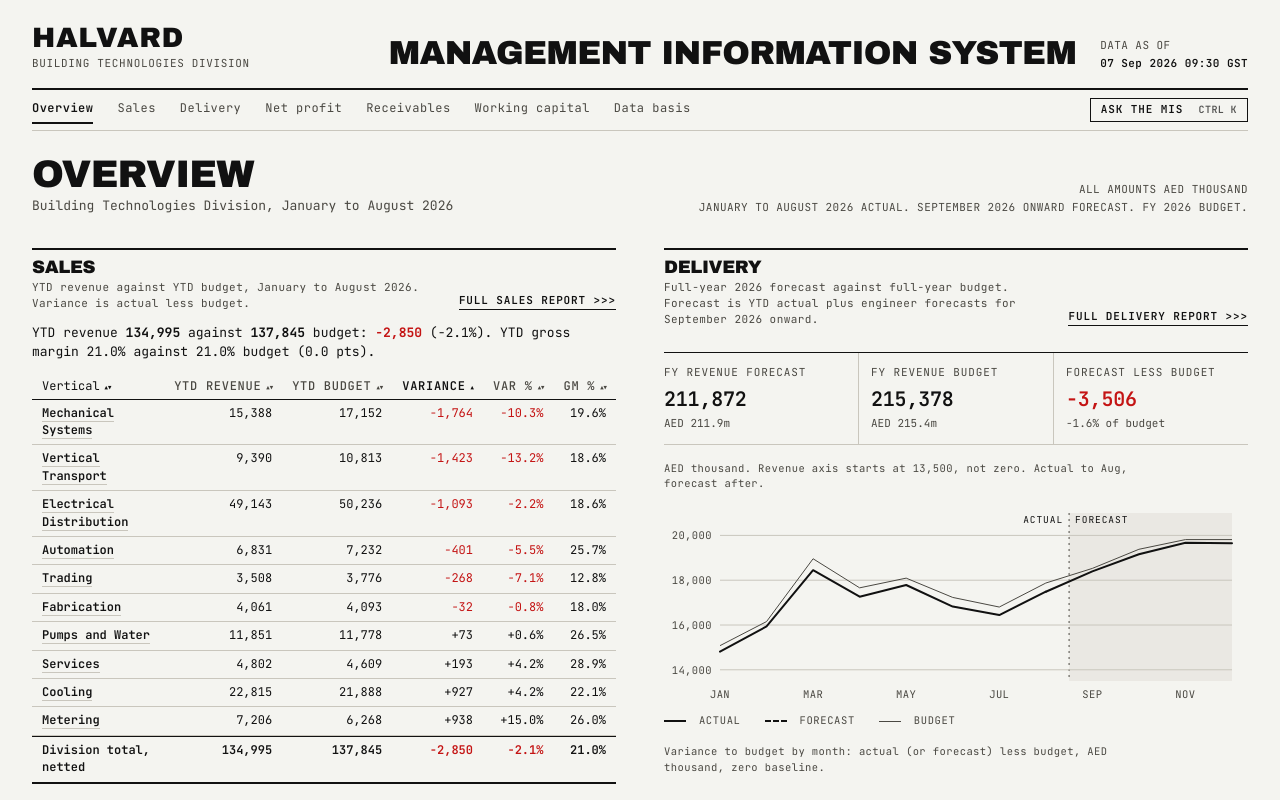
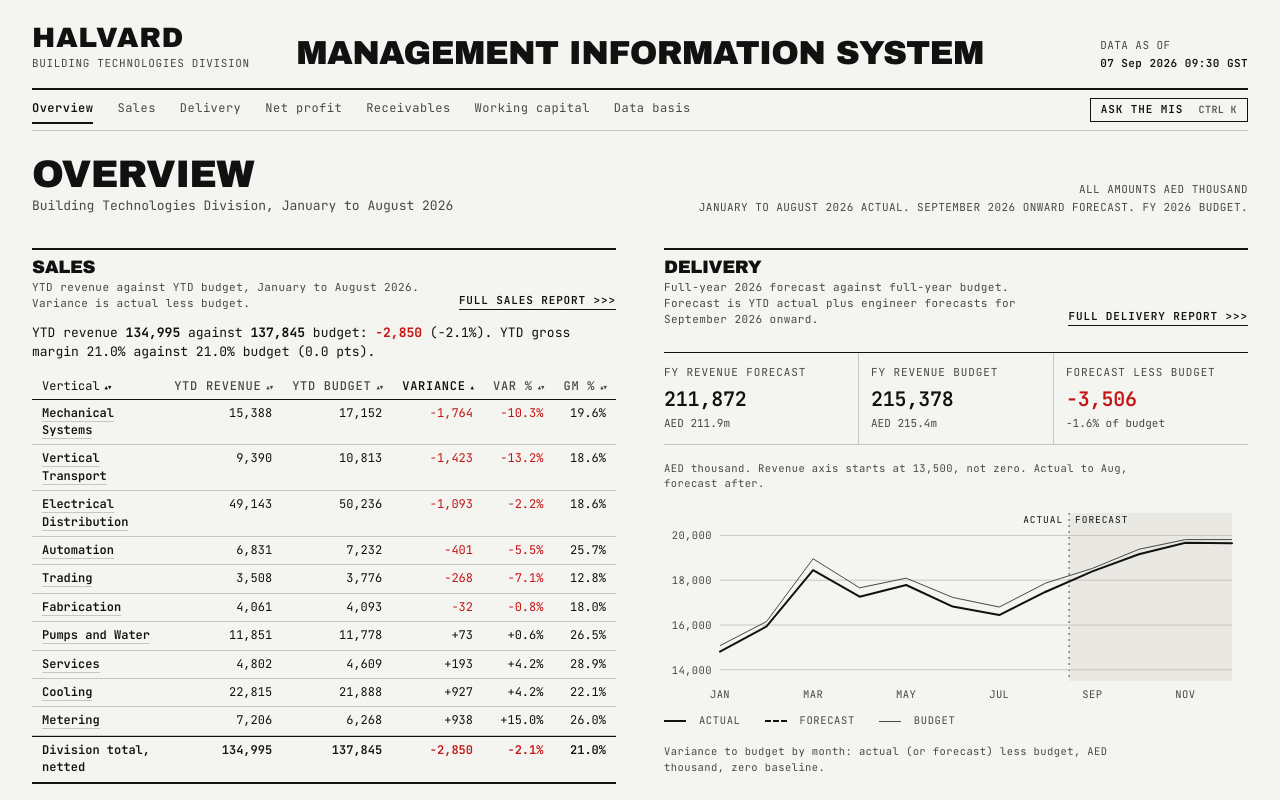
Before and after one commit to CmdShiftExecute/kinetics-mis-demo, a React (Vite) app: page / in a window 1280 px wide. Shown: the top 800 px of the page. Built offline with nearby package versions, Linux system fonts and the light colour scheme.

Commit message:
Masthead: the system title centred on the page between the brand and the stamp

```diff
--- a/src/styles/index.css
+++ b/src/styles/index.css
@@ -120,11 +120,15 @@
 .mast {
   padding-top: var(--s-xl);
 }
+/* Three columns with equal outer tracks, so the system title is centred on the page, not within a leftover column. */
 .mast-row {
   display: grid;
-  grid-template-columns: auto 1fr auto;
+  grid-template-columns: 1fr auto 1fr;
   align-items: end;
   gap: var(--s-xl);
+}
+.mast-row .stamp {
+  justify-self: end;
 }
 .mast-row .stamp {
   flex-wrap: nowrap;
@@ -148,8 +152,8 @@
 .mast-system {
   font-size: clamp(1.6rem, 2.6vw, 2.4rem);
   margin: 0 0 2px;
-  justify-self: end;
-  text-align: right;
+  justify-self: center;
+  text-align: center;
   white-space: nowrap;
 }
 @media (max-width: 980px) {
```
